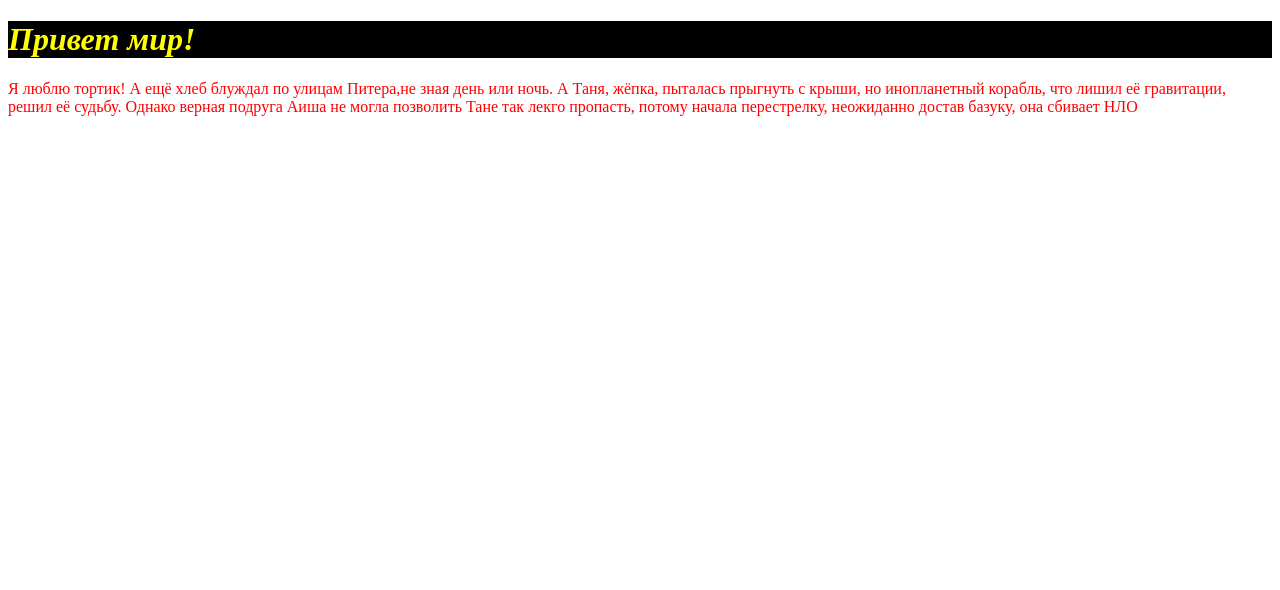
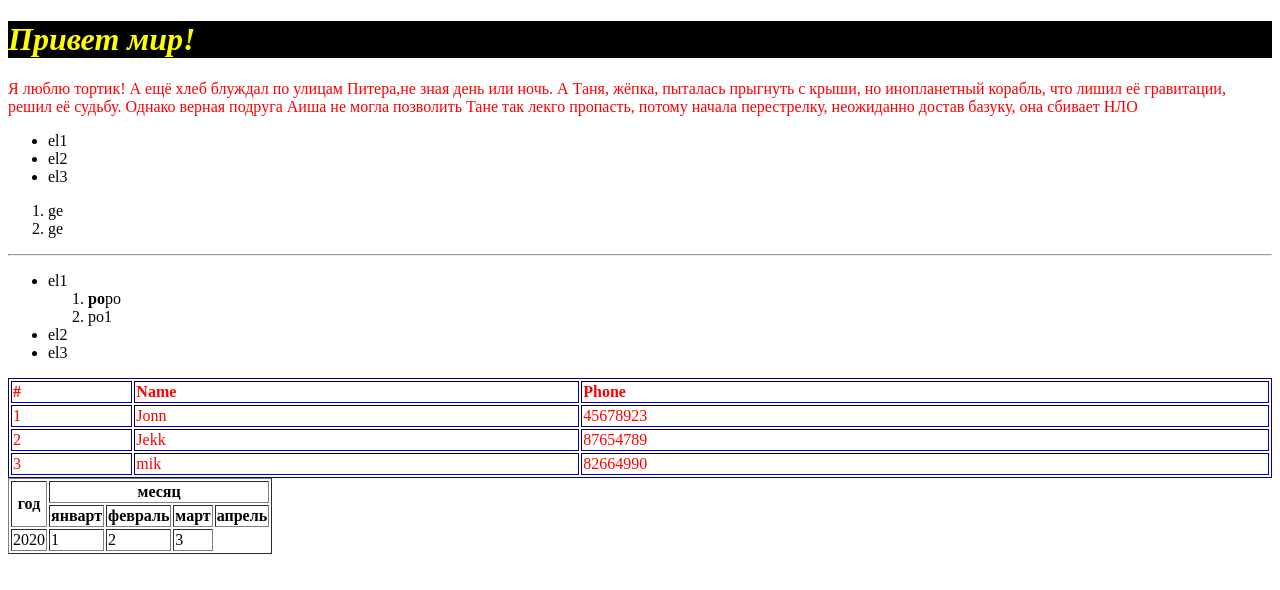
Before and after one commit to kirill492/lesson, a plain HTML site: page index.html in a window 1280 px wide. Drawn offline with Linux system fonts and the light colour scheme.

Commit message:
таблицы

```diff
--- a/index.html
+++ b/index.html
@@ -14,6 +14,83 @@
 	<!-- <h4>Привет мир!</h4> -->
 	<P style="color: red">Я люблю тортик! А ещё хлеб блуждал по улицам Питера,не зная день или ночь.
 	А Таня, жёпка, пыталась прыгнуть с крыши, но инопланетный корабль, что лишил её гравитации, решил её судьбу. Однако верная подруга Аиша не могла позволить Тане так лекго пропасть, потому начала перестрелку, неожиданно достав базуку, она сбивает НЛО </P>
+		<ul>
+	<li>el1</li>
+	<li>el2</li>
+	<li>el3</li>
+		</ul>
+		<ol>
+	<li>ge</li>
+	<li>ge</li>
+		</ol>
+<hr>
+		<ul>
+	<li>el1
+		<ol>
+			<li><strong>po</strong>po</li>
+			<li>po1</li>
+		</ol>
+	</li>
+	<li>el2</li>
+	<li>el3</li>
+		</ul>
 
+
+		<table border="1" style="color: red; border: 1px solid #000080;
+		text-align: justify; width: 100%">
+			<thead>
+				<tr>
+					<th>#</th>
+					<th>Name</th>
+					<th>Phone</th>
+				</tr>
+			</thead>
+			<tbody>
+				<tr>
+					<td>1</td>
+					<td>Jonn</td>
+					<td>45678923</td>
+				</tr>
+				<tr>
+					<td>2</td>
+					<td>Jekk</td>
+					<td>87654789</td>
+				</tr>
+				<tr>
+					<td>3</td>
+					<td>mik</td>
+					<td>82664990</td>
+				</tr>
+			</tbody>
+
+
+		</table>
+
+
+		<table border="1" class="table">
+			<thead>
+				<tr>
+					<th rowspan="2">год</th>
+					<th colspan="12">месяц</th>
+				</tr>
+				<tr>
+				<th>январт</th>
+					<th>февраль</th>
+					<th>март</th>
+					<th>апрель</th>
+				</tr>
+			</thead>
+			<tbody>
+				<tr>
+					<td>2020</td>
+					<td>1</td>
+					<td>2</td>
+					<td>3</td>
+				</tr>
+			</tbody>
+
+
+		</table>
+</body>
 </body>
 </html>
```
